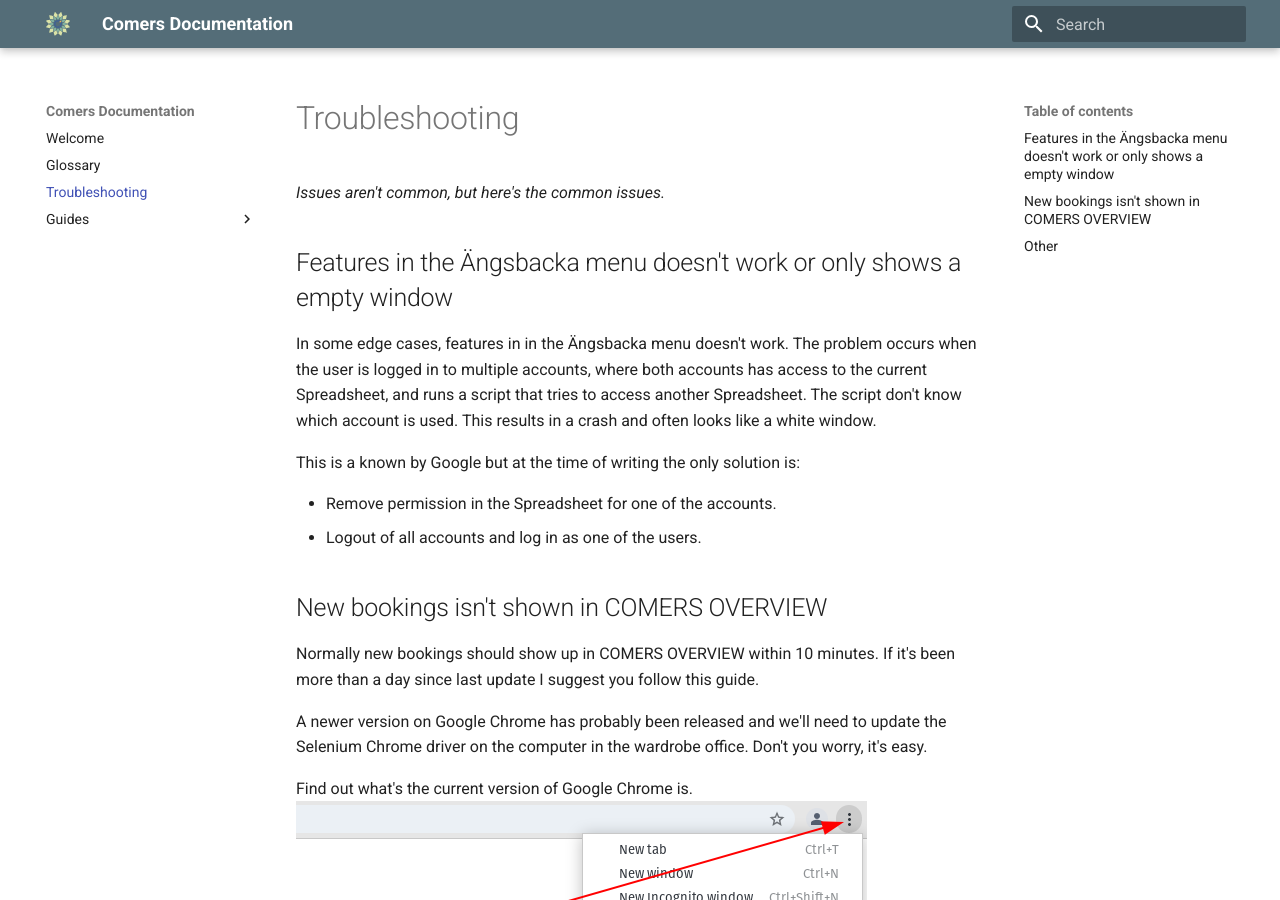
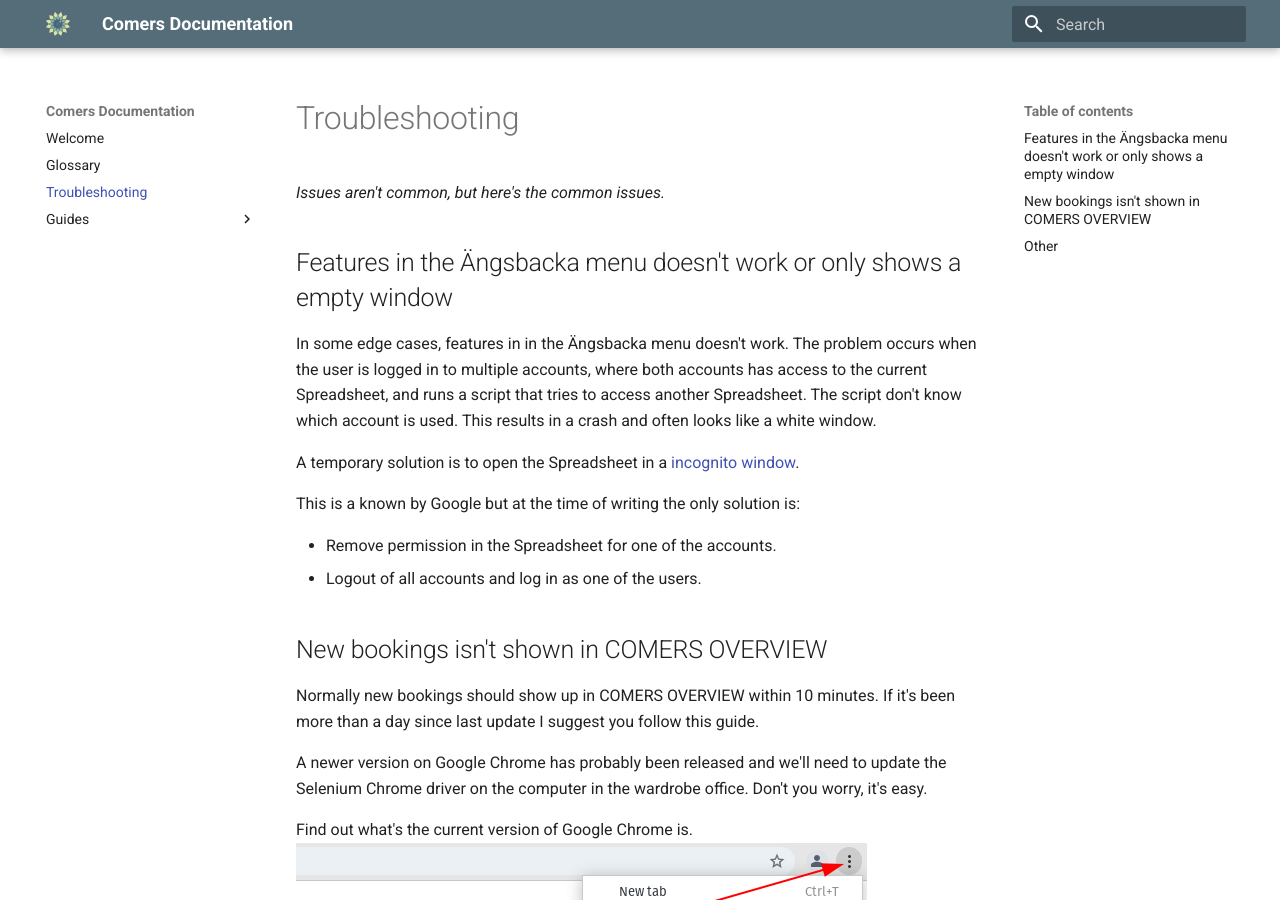
Before and after one commit to begabba/docs-comers, an MkDocs documentation site: the page built from docs/troubleshooting.md, in a window 1280 px wide and 900 px high. Built offline with MkDocs 1.6.1 and Material for MkDocs 9.7.7, drawn with Linux system fonts in a browser that asks for light colours.

Commit message:
add incognito note

```diff
--- a/docs/troubleshooting.md
+++ b/docs/troubleshooting.md
@@ -5,6 +5,8 @@
 In some edge cases, features in in the Ängsbacka menu doesn't work.
 The problem occurs when the user is logged in to multiple accounts, where both accounts has access to the current Spreadsheet, and runs a script that tries to access another Spreadsheet.
 The script don't know which account is used. This results in a crash and often looks like a white window.
+
+A temporary solution is to open the Spreadsheet in a [incognito window](https://support.google.com/chrome/answer/95464?hl=en&co=GENIE.Platform%3DDesktop).
 
 This is a known by Google but at the time of writing the only solution is:
 
```
